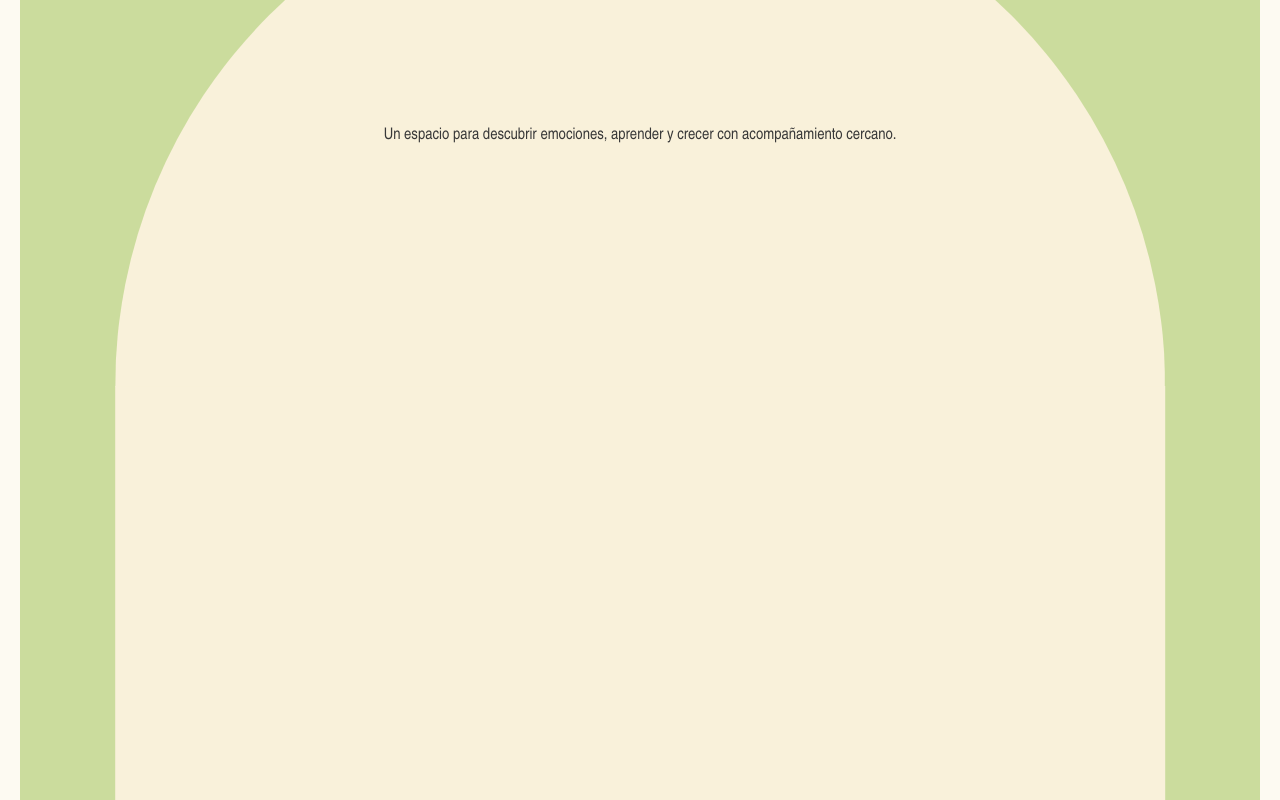
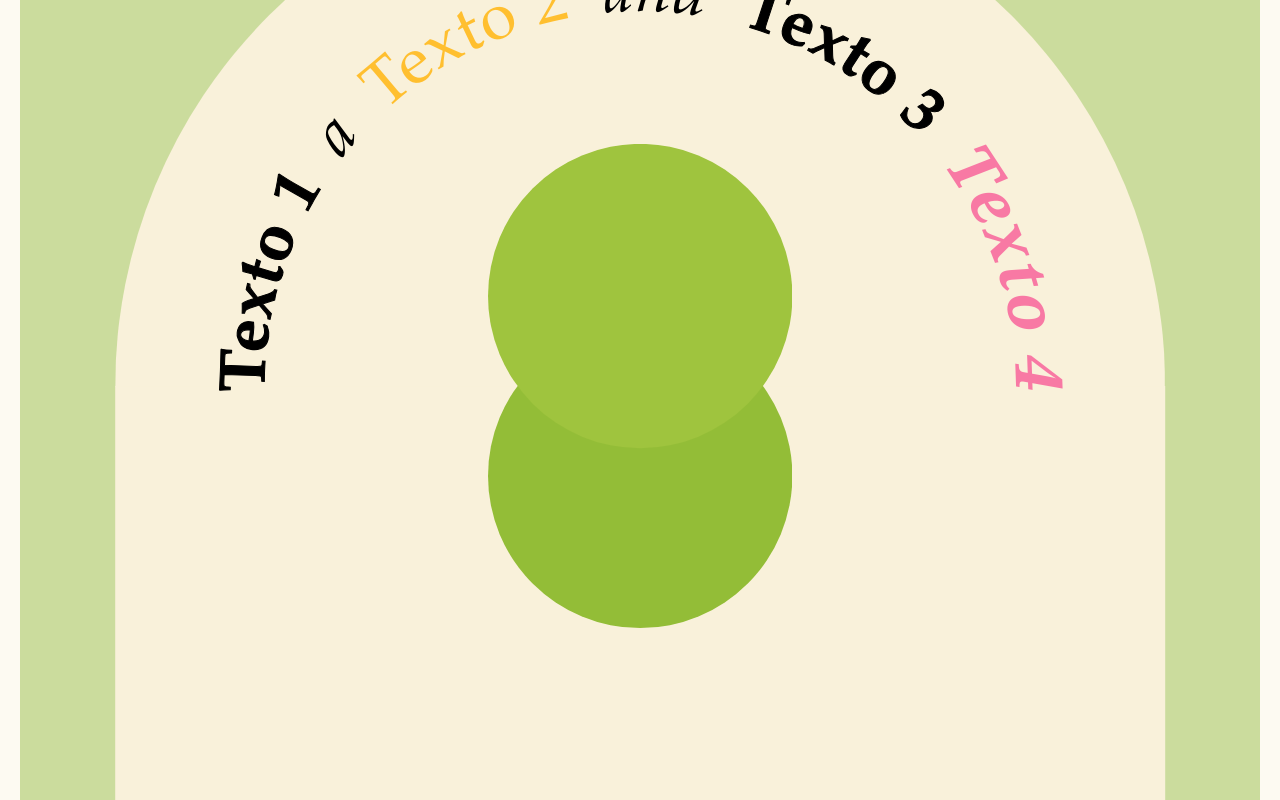
Before and after one commit to jrvrr/tico_web, a Next.js app: page / in a window 1280 px wide. Shown: the part 2220-3020 px from the top of the page. Built offline with nearby package versions, Linux system fonts and the light colour scheme.

Commit message:
feat: componente corregido de text oe imagen

```diff
--- a/src/app/page.module.css
+++ b/src/app/page.module.css
@@ -247,6 +247,30 @@
   background: radial-gradient(circle at 50% 0, var(--fond) 24px, transparent 25px) 0 0 / 50px 25px repeat-x;
 }
 
+.creamTwinPiece {
+  position: absolute;
+  top: 0;
+  left: 50%;
+  z-index: 1;
+  width: 29%;
+  aspect-ratio: 220 / 350;
+  transform: translate(-50%, -50%);
+}
+
+.creamTwinPiece svg {
+  display: block;
+  width: 100%;
+  height: 100%;
+}
+
+.creamTwinBottom {
+  fill: #93bd37;
+}
+
+.creamTwinTop {
+  fill: #9fc43e;
+}
+
 .creamArcText {
   position: absolute;
   top: calc(-1 * min(50vw, 50cqw));
@@ -259,11 +283,36 @@
 }
 
 .creamArcLabel {
-  fill: var(--deep-blue);
-  font-family: var(--font-family);
-  font-size: clamp(24px, 3.2cqw, 48px);
+  font-family: "Palatino Linotype", "Book Antiqua", Georgia, serif;
+  font-size: 62px;
   font-weight: 700;
   letter-spacing: 0.02em;
+}
+
+.creamArcHeavy {
+  fill: #000;
+  font-weight: 900;
+  stroke: #000;
+  stroke-width: 1px;
+  paint-order: stroke fill;
+}
+
+.creamArcSerif {
+  fill: #ffbf2f;
+  font-weight: 400;
+}
+
+.creamArcItalic {
+  fill: #000;
+  font-style: italic;
+  font-weight: 400;
+}
+
+.creamArcPink {
+  fill: #f879a4;
+  font-family: Georgia, "Times New Roman", serif;
+  font-style: italic;
+  font-weight: 700;
 }
 
 .creamCopy {
--- a/src/app/page.tsx
+++ b/src/app/page.tsx
@@ -196,24 +196,32 @@ export default function Home() {
                 ))}
               </div>
               <div className={styles.creamPiece}>
+                <div className={styles.creamTwinPiece} aria-hidden="true">
+                  <svg viewBox="0 0 220 350">
+                    <circle className={styles.creamTwinBottom} cx="110" cy="240" r="110" />
+                    <circle className={styles.creamTwinTop} cx="110" cy="110" r="110" />
+                  </svg>
+                </div>
                 <svg
                   className={styles.creamArcText}
                   viewBox="0 0 1000 1000"
                   role="img"
-                  aria-label="Crecer con confianza"
+                  aria-label="Texto 1, a, Texto 2, and, Texto 3, Texto 4"
                 >
                   <defs>
-                    <path id="cream-title-arc" d="M70 500 A430 430 0 0 1 930 500" />
+                    <path id="cream-title-arc" d="M142 500 A358 358 0 0 1 858 500" />
                   </defs>
                   <text className={styles.creamArcLabel}>
                     <textPath href="#cream-title-arc" startOffset="50%" textAnchor="middle">
-                      Crecer con confianza
+                      <tspan className={styles.creamArcHeavy}>Texto 1</tspan>
+                      <tspan className={styles.creamArcItalic} dx="32">a</tspan>
+                      <tspan className={styles.creamArcSerif} dx="32">Texto 2</tspan>
+                      <tspan className={styles.creamArcItalic} dx="32">and</tspan>
+                      <tspan className={styles.creamArcHeavy} dx="32">Texto 3</tspan>
+                      <tspan className={styles.creamArcPink} dx="32">Texto 4</tspan>
                     </textPath>
                   </text>
                 </svg>
-                <p className={styles.creamCopy}>
-                  Un espacio para descubrir emociones, aprender y crecer con acompañamiento cercano.
-                </p>
               </div>
               <h2 id="intro-title" className={`${styles.title} ${styles.introTitle}`}>
                 Lorem ipsum
```
